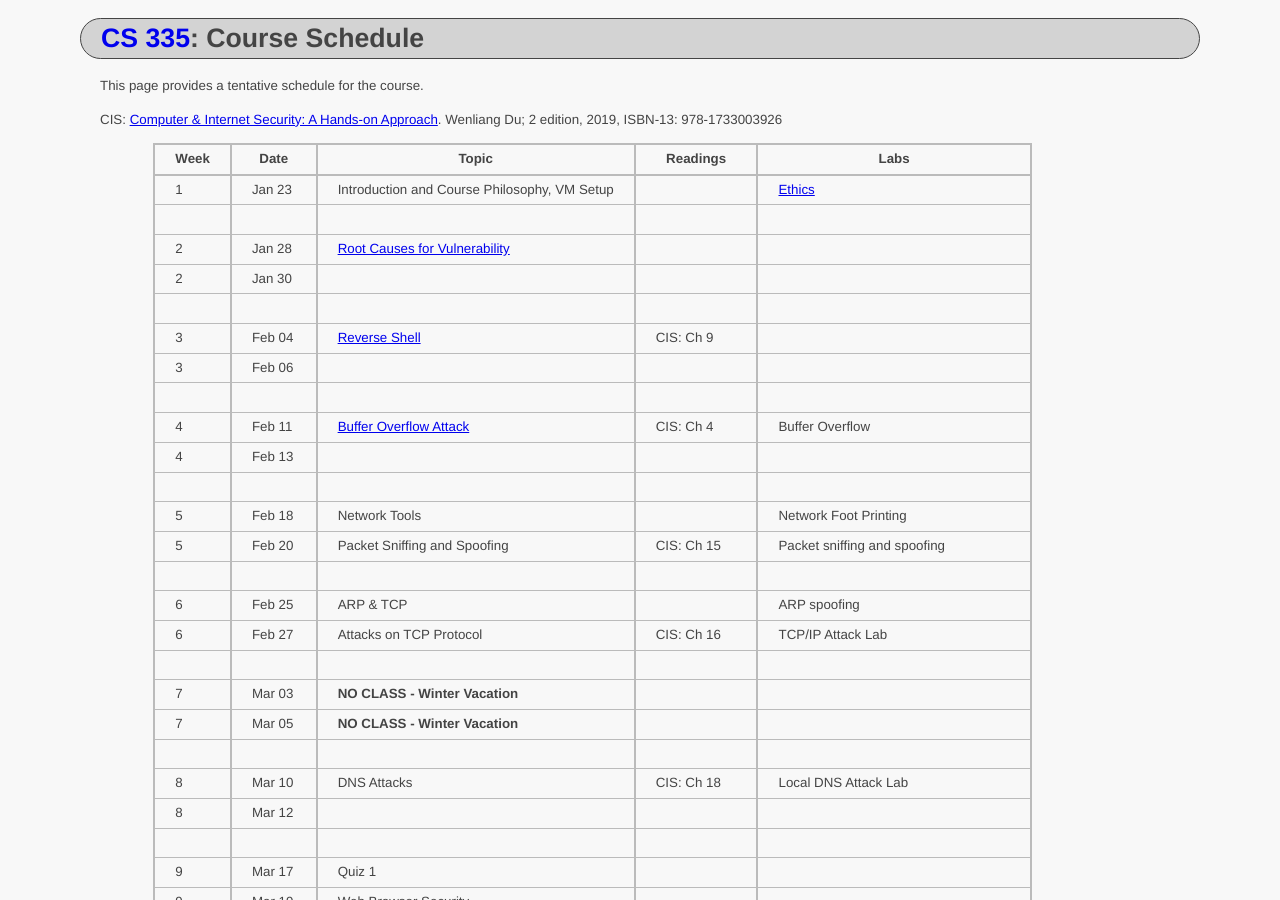
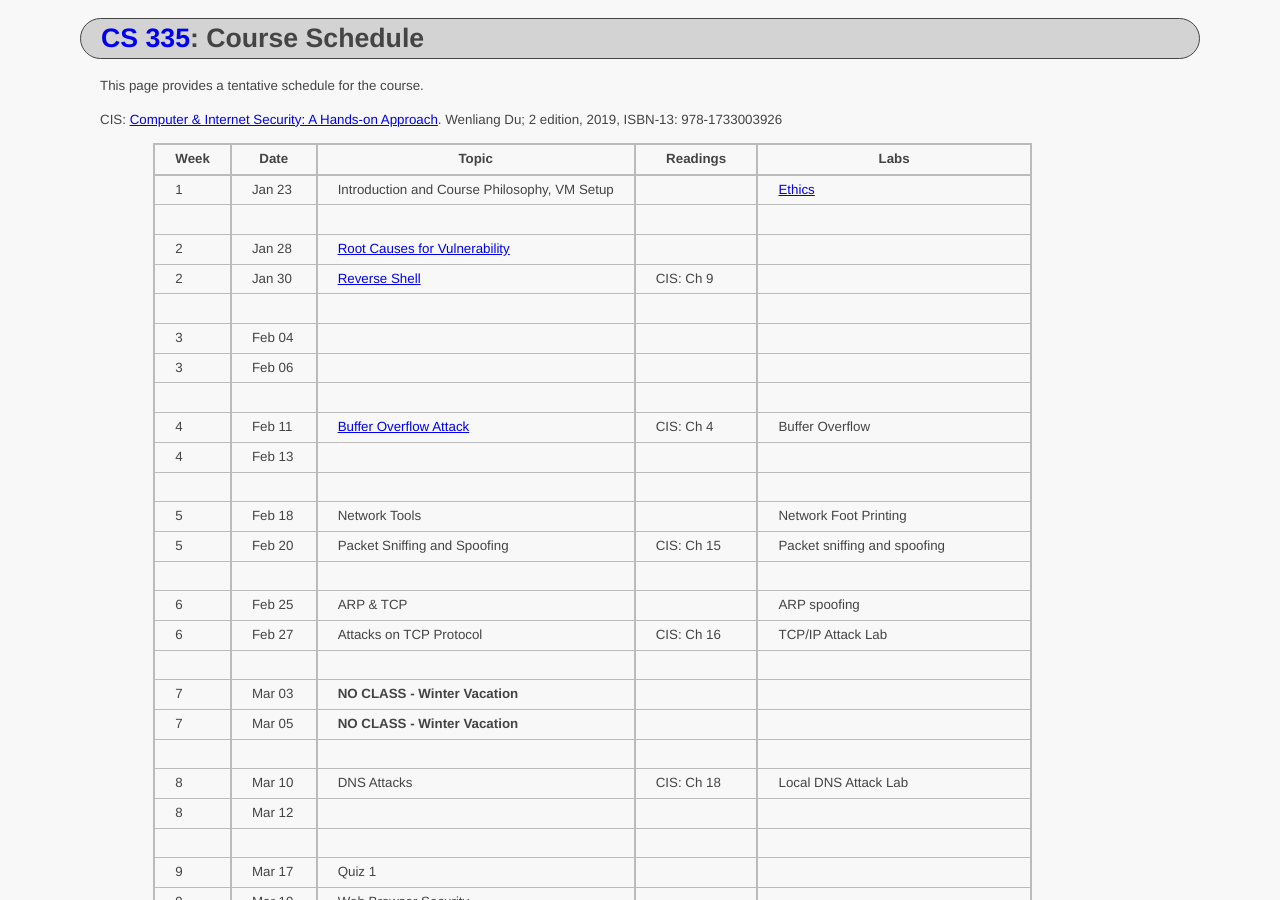
Before and after one commit to ycpcs/cs335-spring2020, a Jekyll site: the page built from schedule/index.md, in a window 1280 px wide and 900 px high. Built offline with Jekyll 4.4.1, drawn with Linux system fonts in a browser that asks for light colours.

```diff
--- a/schedule/index.md
+++ b/schedule/index.md
@@ -12,9 +12,9 @@ CIS: <a href="https://www.amazon.com/Computer-Internet-Security-Hands-Approach/d
 > 1  | Jan 23 | Introduction and Course Philosophy, VM Setup | | [Ethics](../assignments/ethics.html)
 > | | | |
 > 2 | Jan 28 | [Root Causes for Vulnerability](../slides/01_Reason_Vulnerability.pdf) | |
-> 2 | Jan 30 | | |
+> 2 | Jan 30 | [Reverse Shell](../slides/09_Reverse_Shell.pdf)| CIS: Ch 9 | |
 > | | | |
-> 3 | Feb 04 | [Reverse Shell](../slides/09_Reverse_Shell.pdf) | CIS: Ch 9 |
+> 3 | Feb 04 | | |
 > 3 | Feb 06 | | |
 > | | | |
 > 4 | Feb 11 | [Buffer Overflow Attack](../slides/04_Buffer_Overflow.pdf) | CIS: Ch 4 | Buffer Overflow
```
Also changed, not shown: 1 other file.
